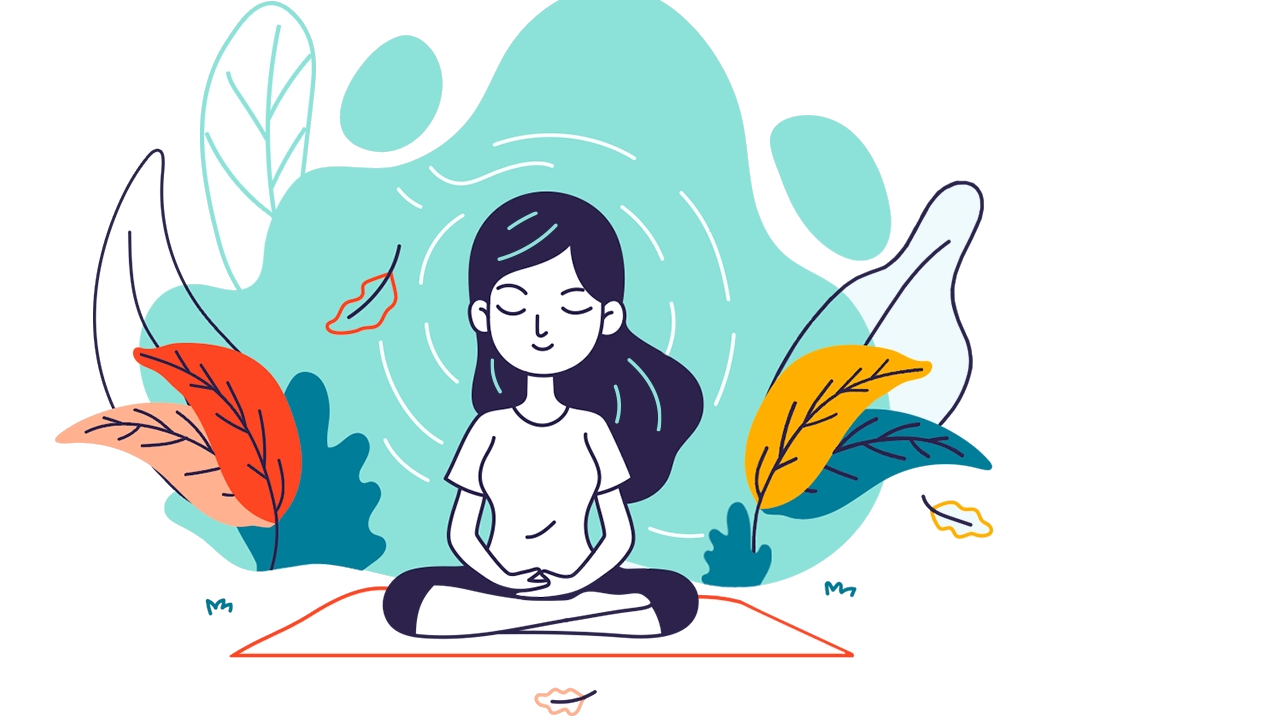
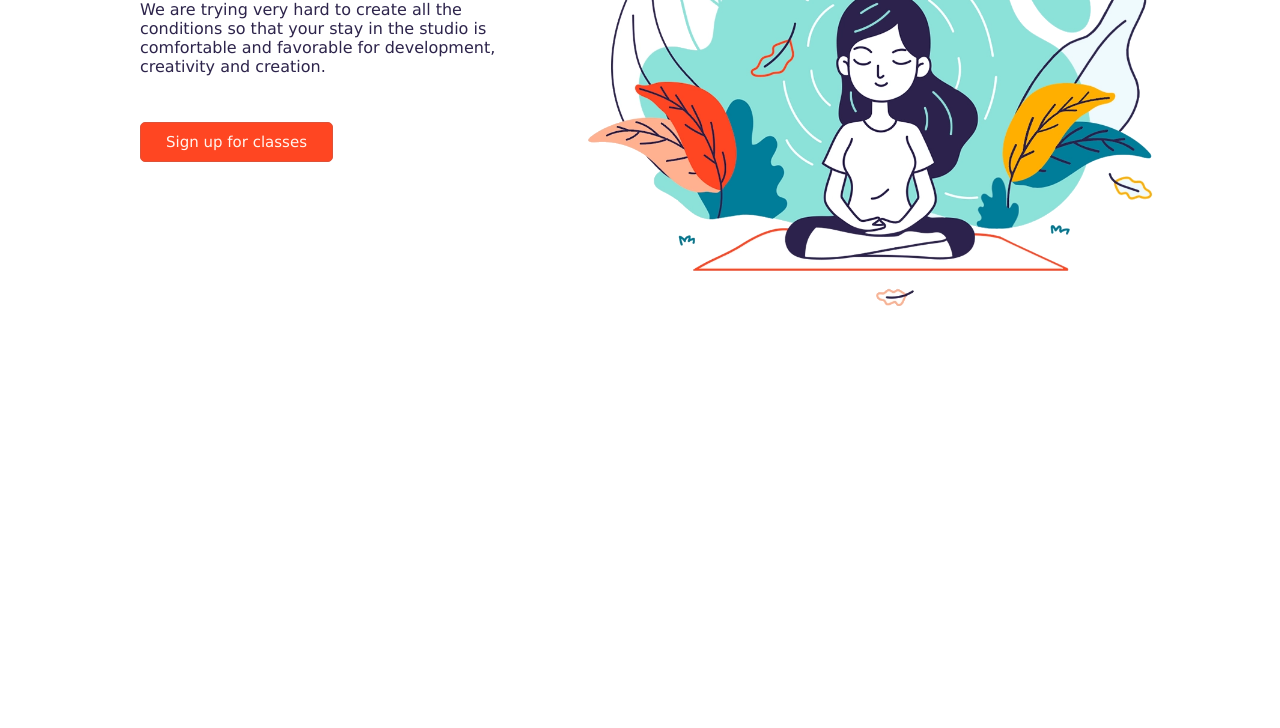
Before and after one commit to vaidotasgarbstas/4-yoga, a website: page index.html in a window 1280 px wide. Shown: the part 310-1038 px from the top of the page. After the commit the page ends 800 px from the top, so only its background shows below. Drawn offline with Linux system fonts and the light colour scheme.

Commit message:
Final commit

```diff
--- a/css/main.css
+++ b/css/main.css
@@ -1,3 +1,11 @@
+:root {
+    --plotis: 1000px;
+    --soninis-atstumas: calc((100% - var(--plotis)) / 2);
+    --tekto-plotis: calc(var(--plotis) * 0.4);
+    --image-plotis: calc(100% - var(--plotis) / 2);
+    --main-plotis: calc(100% - var(--soninis-atstumas));
+    --tarpas: calc(var(--plotis) * 0.02);
+}
 body {
     background-color: #FFFFFF;
     font-family:'Lucida Sans', 'Lucida Sans Regular', 'Lucida Grande', 'Lucida Sans Unicode', Geneva, Verdana, sans-serif;
@@ -5,9 +13,8 @@ body {
 }
 header {
     display: inline-block;
-    width: 1000px;
-    margin-left: calc((100% - 1000px) / 2);
-
+    width: var(--plotis);
+    margin-left: var(--soninis-atstumas);
 }
 header > img {
     float: left;
@@ -16,13 +23,13 @@ header > img {
 nav {
     float: right;
     margin-top: 20px;
-
 }
 nav > a {
     line-height: 20px;
     font-size: 18px;
     text-decoration: none;
     margin-left: 20px;
+    border-bottom: 2px solid transparent;
 }
 nav > a:hover {
     border-bottom: 2px solid #FF4622;
@@ -32,23 +39,51 @@ nav > a:first-child {
     border-bottom: 2px solid #FF4622;
 }
 main {
-
+    display: inline-block;
+    width: var(--main-plotis);
+    margin-left: var(--soninis-atstumas);
+    margin-top: 60px;
 }
 div {
-
+    float: left;
+    width: var(--tekto-plotis);
+    margin-right: var(--tarpas);
+    margin-top: 90px;
 }
 h1 {
-    font-family: Verdana, Geneva, Tahoma, sans-serif;
+    display: inline-block;
+    width: 100%;
+    font-size: 40px;
+    margin: 0;
 }
 h1 > span {
     color: #FF4622;
 }
 p {
+    display: inline-block;
+    font-family: Verdana, Geneva, Tahoma, sans-serif;
+    width: 100%;
+}
+div > a {
+    display: inline-block;
+    padding: 10px;
+    padding-left: 25px;
+    padding-right: 25px;
+    background-color: #FF4622;
+    border: 1px solid #DE5239;
+    border-radius: 5px;
+    color: #FFF4EE;
+    font-size: 15px;
+    text-decoration: none;
+    margin-top: 30px;
+}
+div > a:hover {
+    color: #FF4622;
+    background-color: #FFF4EE;
 
 }
-div > a {
-    color: #2A234C;
+
+main > img {
+    float: left;
+    width: var(--image-plotis);
 }
-main > img {
-
-}
```
